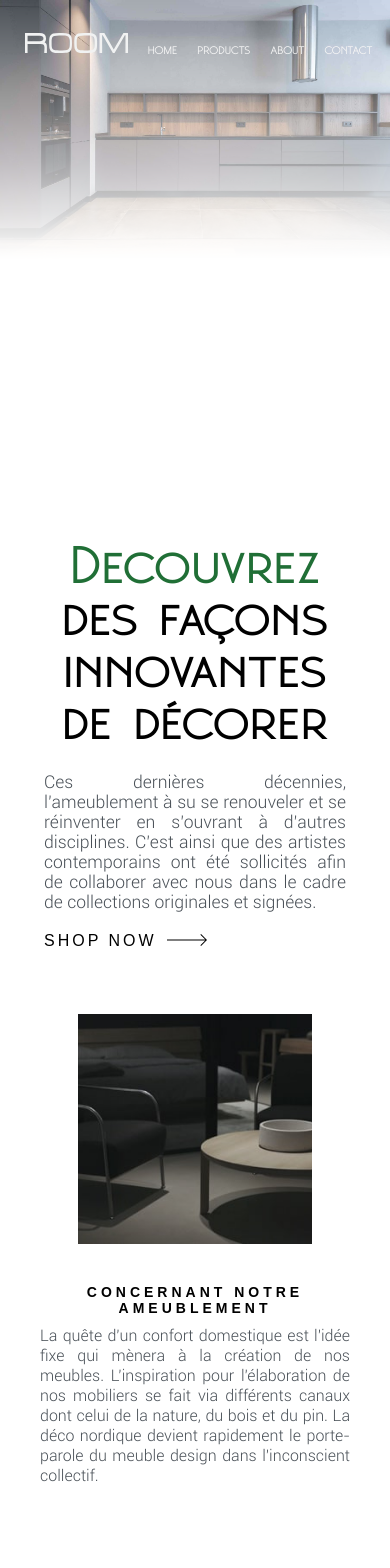
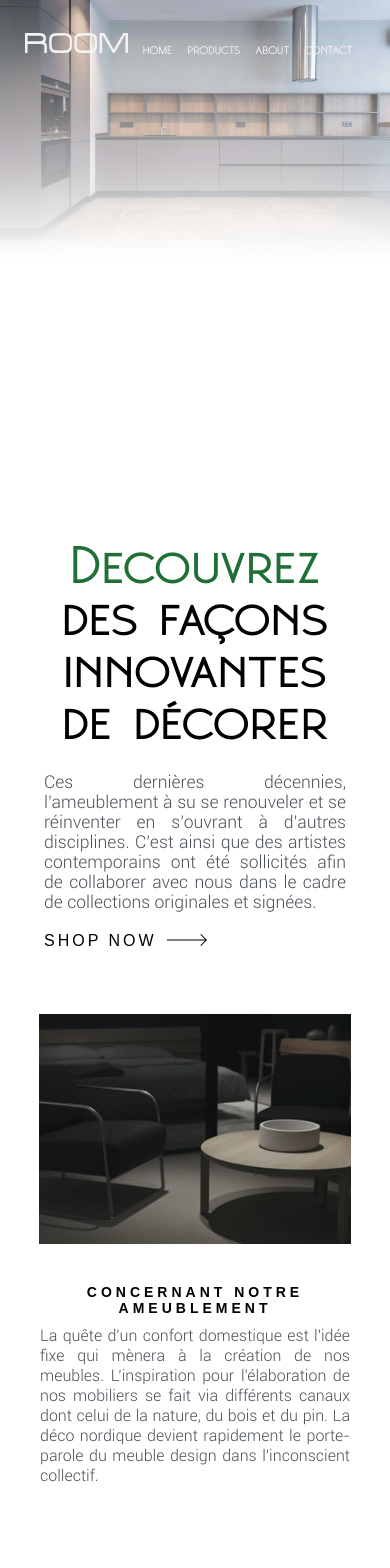
Before and after one commit to mathieuelisa/Room-react-app, a React (Create React App) app: page / in a window 390 px wide. Shown: the top 1568 px of the page. Built offline with nearby package versions, Linux system fonts and the light colour scheme; no server answers.

Commit message:
Debbug CSS media queries

```diff
--- a/src/Components/HomePage/MainContainer/styles.scss
+++ b/src/Components/HomePage/MainContainer/styles.scss
@@ -86,7 +86,7 @@
   align-items: center;
 
   &-link {
-    margin-left: 20px;
+    margin-left: 15px;
     color: whitesmoke;
     text-decoration: none;
     font-size: 1em;
@@ -104,22 +104,3 @@
   height: 20px;
   margin-left: 15px;
 }
-
-.pipo {
-  height: 100%;
-  width: 100%;
-}
-
-.slick-list draggable {
-  height: 100%;
-}
-
-.slick-track {
-  height: 100%;
-}
-
-.pipo img {
-  width: 100%;
-  height: 100%;
-  object-fit: cover;
-}
--- a/src/Components/HomePage/styles.scss
+++ b/src/Components/HomePage/styles.scss
@@ -35,6 +35,7 @@
   .home__third-container--left {
     width: 100%;
     padding: 40px;
+    height: auto;
   }
 }
 
@@ -53,7 +54,7 @@
 
   .home__second-container--left,
   .home__third-container--right {
-    width: 60%;
+    width: 80%;
     margin: 0 auto;
   }
 
--- a/src/Components/Products/Maincontainer/styles.scss
+++ b/src/Components/Products/Maincontainer/styles.scss
@@ -28,7 +28,6 @@
   }
 
   &-pictures {
-    background-color: white;
     height: 600px;
     display: flex;
     align-items: center;
@@ -49,7 +48,7 @@
 }
 
 .myLink__menu-linkProduct {
-  margin-left: 20px;
+  margin-left: 15px;
   color: black;
   text-decoration: none;
   font-size: 1em;
@@ -87,8 +86,8 @@
   }
 
   .mainContainer__products-descriptions {
+    position: relative;
     height: 250px;
-    position: relative;
     top: 202px;
     margin-bottom: 10px;
   }
@@ -100,13 +99,13 @@
   }
 
   .mainContainer__products-pictures {
+    position: relative;
+    top: 170px;
+    display: flex;
     flex-direction: column;
+    justify-content: space-evenly;
+    align-items: center;
     height: auto;
     background-color: white;
-    display: flex;
-    align-items: center;
-    justify-content: space-evenly;
-    position: relative;
-    top: 170px;
   }
 }
--- a/src/Components/StylesComponents/Cards/styles.scss
+++ b/src/Components/StylesComponents/Cards/styles.scss
@@ -10,6 +10,18 @@
 
 @media screen and (max-width: 1160px) {
   .container-products {
-    height: 360px;
+    height: 700px;
   }
 }
+
+@media screen and (max-width: 830px) {
+  .container-products {
+    height: 400px;
+  }
+}
+
+@media screen and (max-width: 445px) {
+  .container-products {
+    height: 250px;
+  }
+}
```
